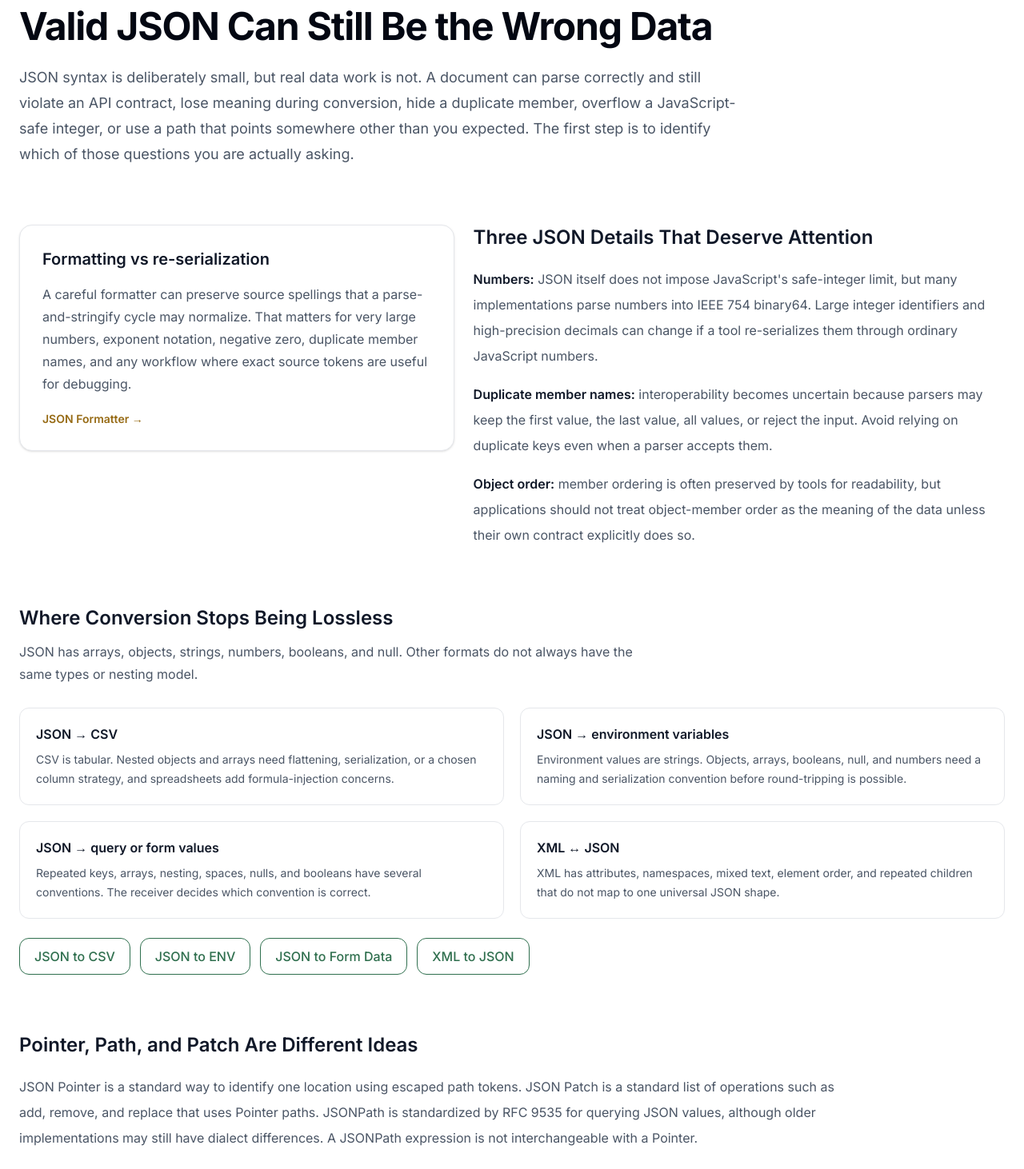
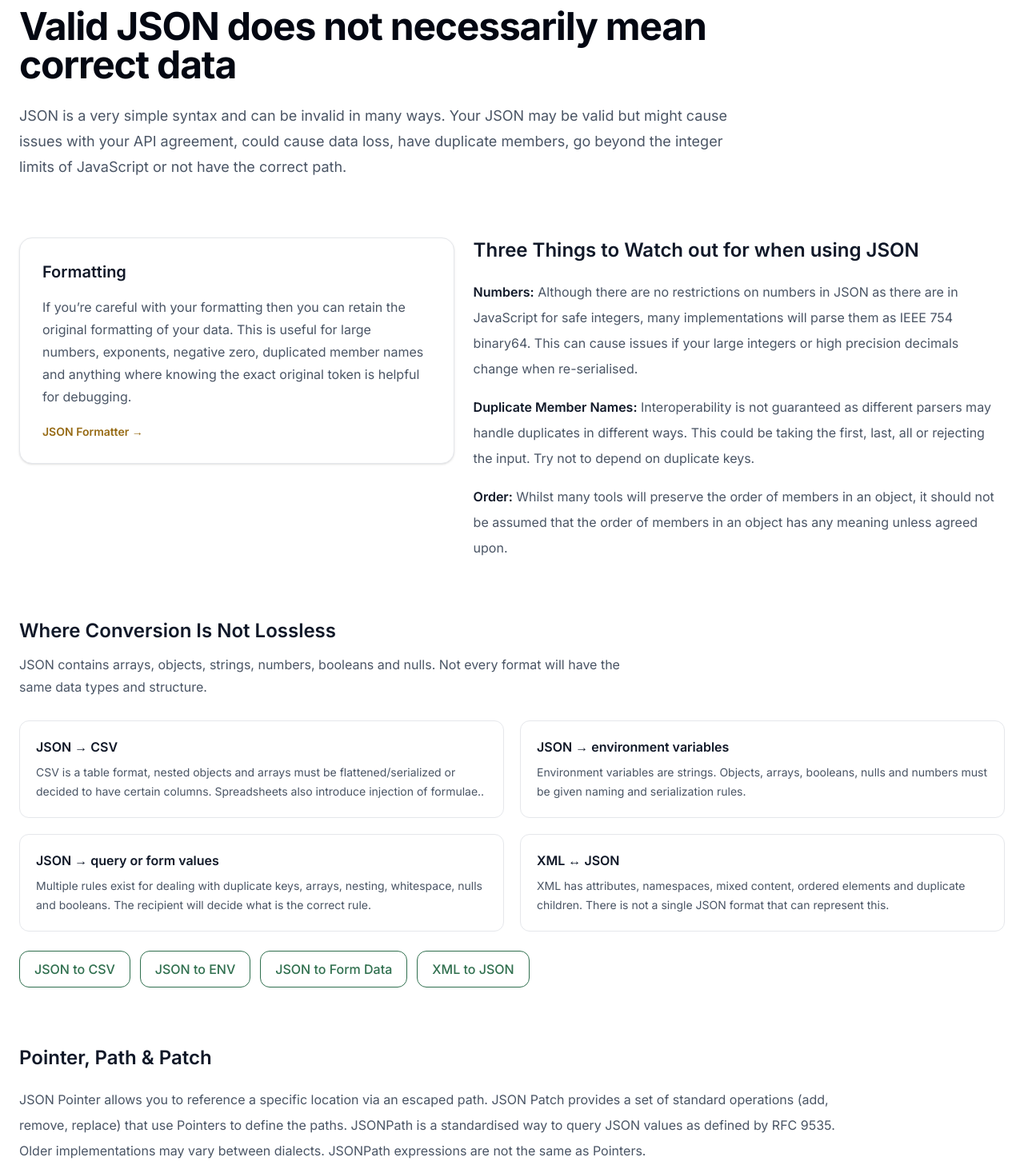
Before and after one commit to vaarunsonawwane-ops/yoryantra-new, a Next.js app: page /json-guides in a window 1280 px wide. Shown: the part 180-1642 px from the top of the page at 80% size. Built offline with nearby package versions, Linux system fonts and the light colour scheme.

Commit message:
json guides resources page

```diff
--- a/app/json-guides/page.tsx
+++ b/app/json-guides/page.tsx
@@ -3,19 +3,19 @@ import Link from "next/link";
 const conversionCases = [
   {
     title: "JSON → CSV",
-    text: "CSV is tabular. Nested objects and arrays need flattening, serialization, or a chosen column strategy, and spreadsheets add formula-injection concerns.",
+    text: "CSV is a table format, nested objects and arrays must be flattened/serialized or decided to have certain columns. Spreadsheets also introduce injection of formulae..",
   },
   {
     title: "JSON → environment variables",
-    text: "Environment values are strings. Objects, arrays, booleans, null, and numbers need a naming and serialization convention before round-tripping is possible.",
+    text: "Environment variables are strings. Objects, arrays, booleans, nulls and numbers must be given naming and serialization rules.",
   },
   {
     title: "JSON → query or form values",
-    text: "Repeated keys, arrays, nesting, spaces, nulls, and booleans have several conventions. The receiver decides which convention is correct.",
+    text: "Multiple rules exist for dealing with duplicate keys, arrays, nesting, whitespace, nulls and booleans. The recipient will decide what is the correct rule.",
   },
   {
     title: "XML ↔ JSON",
-    text: "XML has attributes, namespaces, mixed text, element order, and repeated children that do not map to one universal JSON shape.",
+    text: "XML has attributes, namespaces, mixed content, ordered elements and duplicate children. There is not a single JSON format that can represent this.",
   },
 ];
 
@@ -54,27 +54,24 @@ export default function Page() {
 
         <div className="max-w-4xl">
           <h1 className="text-4xl font-bold tracking-tight text-gray-950 md:text-5xl">
-            Valid JSON Can Still Be the Wrong Data
+            Valid JSON does not necessarily mean correct data
           </h1>
           <p className="mt-6 text-lg leading-8 text-gray-600">
-            JSON syntax is deliberately small, but real data work is not. A
-            document can parse correctly and still violate an API contract,
-            lose meaning during conversion, hide a duplicate member, overflow a
-            JavaScript-safe integer, or use a path that points somewhere other
-            than you expected. The first step is to identify which of those
-            questions you are actually asking.
+            JSON is a very simple syntax and can be invalid in many ways.
+			Your JSON may be valid but might cause issues with your API
+			agreement, could cause data loss, have duplicate members, go
+			beyond the integer limits of JavaScript or not have the correct path.
           </p>
         </div>
 
         <section className="mt-18 grid gap-6 lg:grid-cols-[0.9fr_1.1fr]">
           <div className="self-start rounded-2xl border border-gray-200 bg-white p-7 shadow-sm">
-            <h2 className="text-xl font-semibold text-gray-900">Formatting vs re-serialization</h2>
+            <h2 className="text-xl font-semibold text-gray-900">Formatting</h2>
             <p className="mt-4 leading-7 text-gray-600">
-              A careful formatter can preserve source spellings that a
-              parse-and-stringify cycle may normalize. That matters for very
-              large numbers, exponent notation, negative zero, duplicate member
-              names, and any workflow where exact source tokens are useful for
-              debugging.
+              If you’re careful with your formatting then you can retain the
+			  original formatting of your data. This is useful for large numbers,
+			  exponents, negative zero, duplicated member names and anything where
+			  knowing the exact original token is helpful for debugging.
             </p>
             <Link href="/tools/json-formatter" className="mt-5 inline-flex text-sm font-semibold text-[var(--gold-text)]">
               JSON Formatter →
@@ -82,26 +79,26 @@ export default function Page() {
           </div>
 
           <div>
-            <h2 className="text-2xl font-semibold text-gray-900">Three JSON Details That Deserve Attention</h2>
+            <h2 className="text-2xl font-semibold text-gray-900">Three Things to Watch out for when using JSON</h2>
             <div className="mt-5 space-y-4 leading-8 text-gray-600">
               <p>
                 <strong className="font-semibold text-gray-900">Numbers:</strong>
-                {" "}JSON itself does not impose JavaScript&apos;s safe-integer limit,
-                but many implementations parse numbers into IEEE 754 binary64.
-                Large integer identifiers and high-precision decimals can change
-                if a tool re-serializes them through ordinary JavaScript numbers.
+                {" "}Although there are no restrictions on numbers in JSON as there
+				are in JavaScript for safe integers, many implementations will parse
+				them as IEEE 754 binary64. This can cause issues if your large integers
+				or high precision decimals change when re-serialised.
               </p>
               <p>
-                <strong className="font-semibold text-gray-900">Duplicate member names:</strong>
-                {" "}interoperability becomes uncertain because parsers may keep
-                the first value, the last value, all values, or reject the input.
-                Avoid relying on duplicate keys even when a parser accepts them.
+                <strong className="font-semibold text-gray-900">Duplicate Member Names:</strong>
+                {" "}Interoperability is not guaranteed as different parsers may handle
+				duplicates in different ways. This could be taking the first, last, all
+				or rejecting the input. Try not to depend on duplicate keys.
               </p>
               <p>
-                <strong className="font-semibold text-gray-900">Object order:</strong>
-                {" "}member ordering is often preserved by tools for readability,
-                but applications should not treat object-member order as the
-                meaning of the data unless their own contract explicitly does so.
+                <strong className="font-semibold text-gray-900">Order:</strong>
+                {" "}Whilst many tools will preserve the order of members in an object,
+				it should not be assumed that the order of members in an object has
+				any meaning unless agreed upon.
               </p>
             </div>
           </div>
@@ -109,10 +106,10 @@ export default function Page() {
 
         <section className="mt-18">
           <div className="max-w-3xl">
-            <h2 className="text-2xl font-semibold text-gray-900">Where Conversion Stops Being Lossless</h2>
+            <h2 className="text-2xl font-semibold text-gray-900">Where Conversion Is Not Lossless</h2>
             <p className="mt-3 leading-7 text-gray-600">
-              JSON has arrays, objects, strings, numbers, booleans, and null.
-              Other formats do not always have the same types or nesting model.
+              JSON contains arrays, objects, strings, numbers, booleans and nulls.
+			  Not every format will have the same data types and structure.
             </p>
           </div>
           <div className="mt-7 grid gap-5 md:grid-cols-2">
@@ -132,20 +129,20 @@ export default function Page() {
         </section>
 
         <section className="mt-18 max-w-5xl">
-          <h2 className="text-2xl font-semibold text-gray-900">Pointer, Path, and Patch Are Different Ideas</h2>
+          <h2 className="text-2xl font-semibold text-gray-900">Pointer, Path & Patch</h2>
           <div className="mt-5 space-y-4 leading-8 text-gray-600">
             <p>
-              JSON Pointer is a standard way to identify one location using
-              escaped path tokens. JSON Patch is a standard list of operations
-              such as add, remove, and replace that uses Pointer paths. JSONPath
-              is standardized by RFC 9535 for querying JSON values, although
-              older implementations may still have dialect differences. A
-              JSONPath expression is not interchangeable with a Pointer.
+              JSON Pointer allows you to reference a specific location via an
+			  escaped path. JSON Patch provides a set of standard operations
+			  (add, remove, replace) that use Pointers to define the paths.
+			  JSONPath is a standardised way to query JSON values as defined by RFC 9535.
+			  Older implementations may vary between dialects. JSONPath expressions are
+			  not the same as Pointers.
             </p>
             <p>
-              Use a Pointer when another standard asks for a precise location,
-              Patch when you need a set of document mutations, and a query/path
-              tool when you are exploring or selecting values.
+              Use a Pointer when another standard requires a specific location.
+			  Use a Patch when you want to make changes to a document. Use a
+			  query/path tool when you want to explore or select values.
             </p>
           </div>
           <div className="mt-5 flex flex-wrap gap-3">
```
